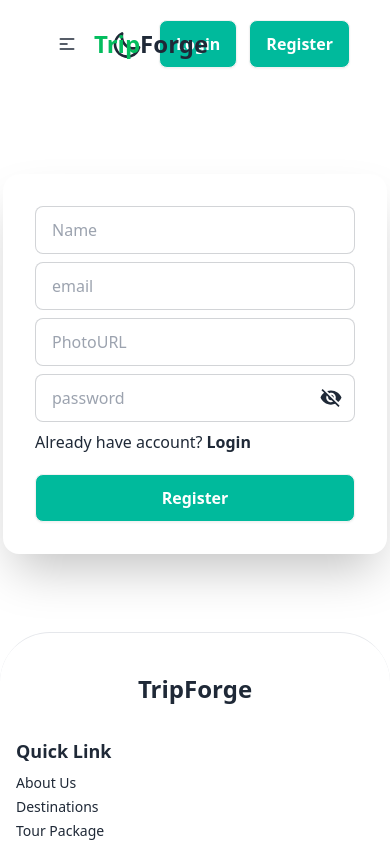
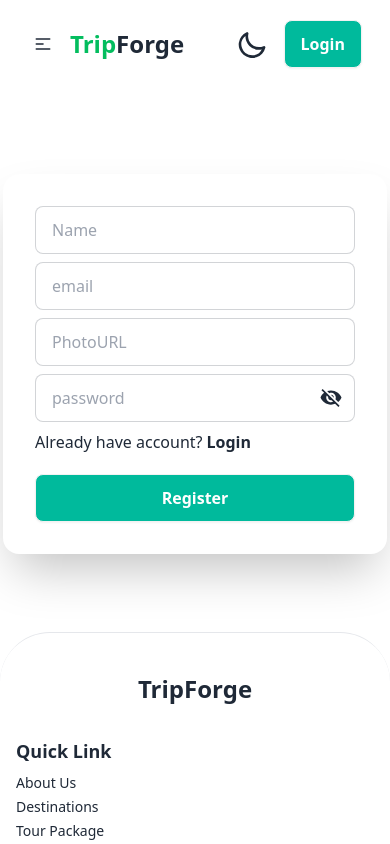
Before and after one commit to muinuddin-sm12/TripForge-client, a React (Vite) app: page /register in a window 390 px wide. Shown: the top 844 px of the page. Built offline with nearby package versions, Linux system fonts and the light colour scheme; no server answers.

Commit message:
Navbar responsive problem fixed

```diff
--- a/src/components/Navbar.jsx
+++ b/src/components/Navbar.jsx
@@ -16,7 +16,7 @@ const Navbar = () => {
   };
 
   return (
-    <div className="navbar bg-base-100 max-w-[1536px] mx-auto px-10 py-5 mb-2">
+    <div className="navbar bg-base-100 max-w-[1536px] mx-auto px-4 md:px-10 py-5 mb-2">
       <div className="navbar-start">
         <div className="dropdown">
           <div
@@ -171,7 +171,7 @@ const Navbar = () => {
             </button>
           </Link>
             <Link to="/register">
-            <button className="btn  text-base text-white bg-[#00BA9C]">
+            <button className="btn hidden md:block text-base text-white bg-[#00BA9C]">
               Register
             </button>
           </Link>
```
